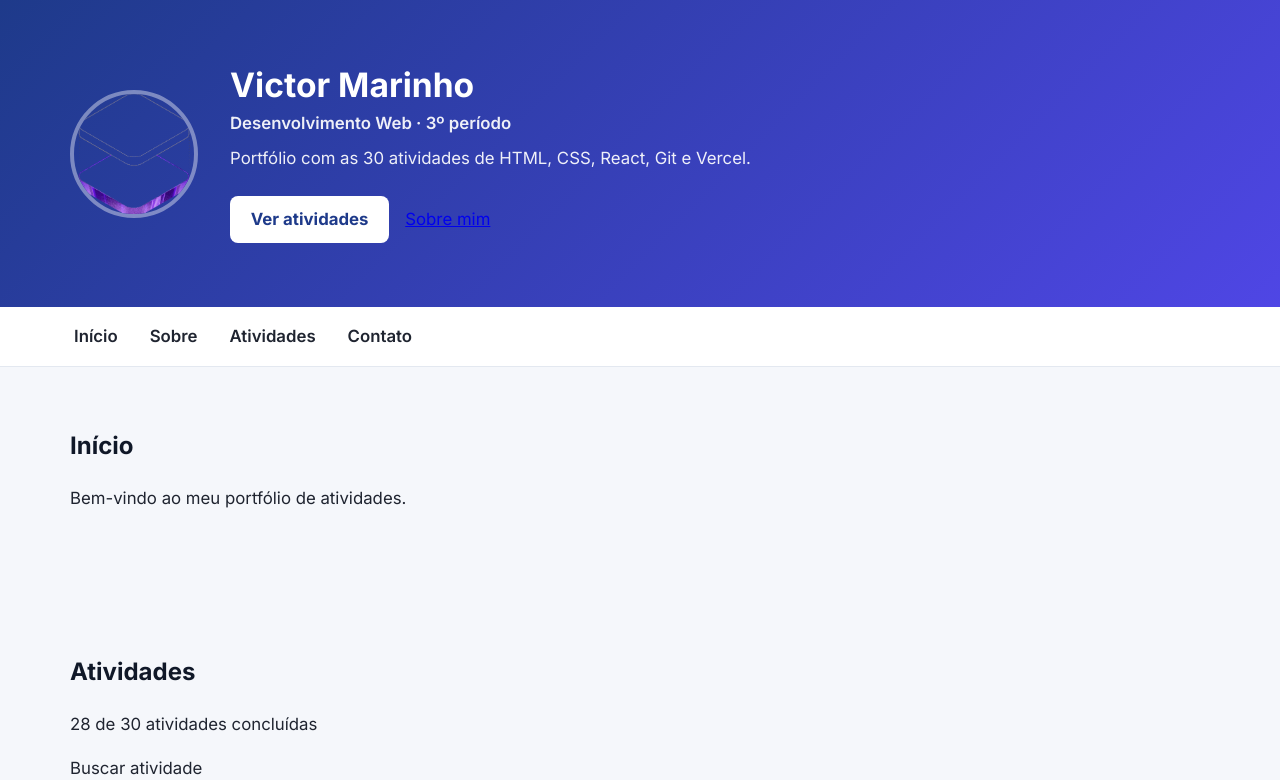
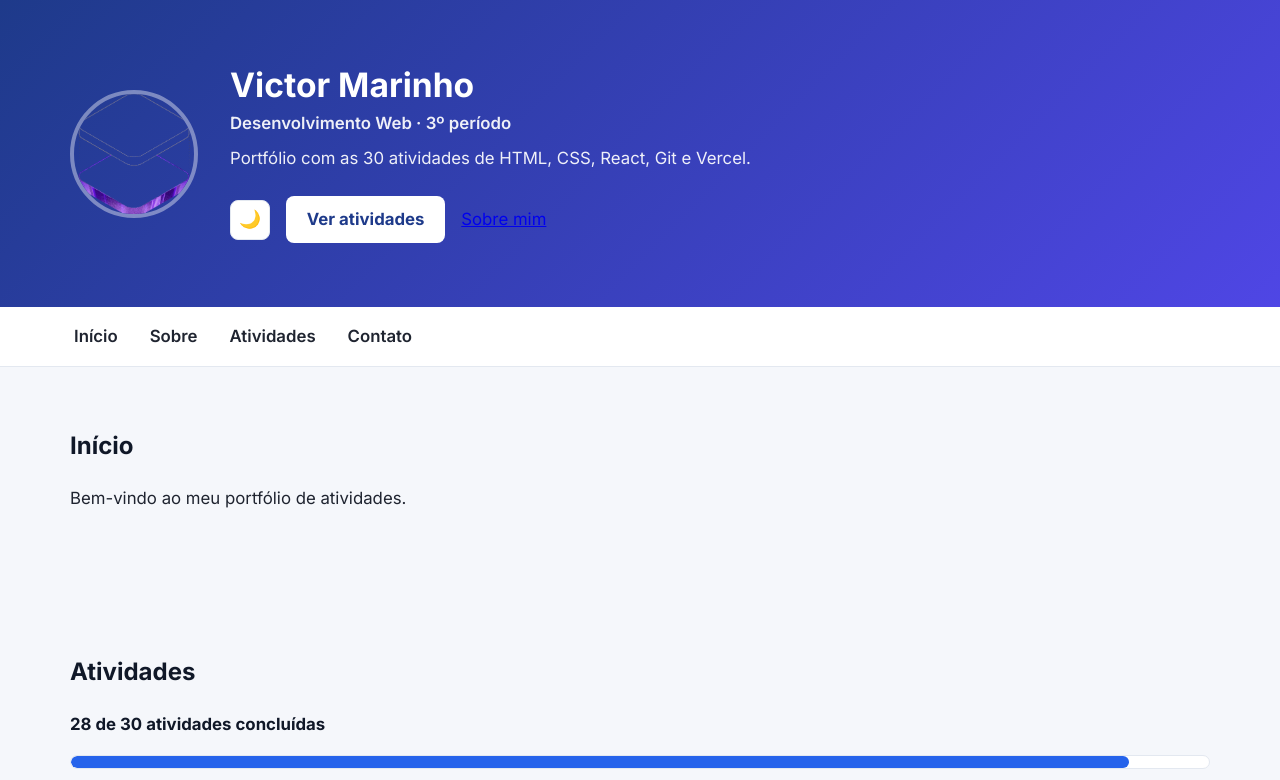
Before and after one commit to Marinho2005/exercicio-faculdade, a React (Vite) app: page / in a window 1280 px wide. Shown: the top 780 px of the page. Built offline with nearby package versions, Linux system fonts and the light colour scheme.

Commit message:
feat: alternar tema claro e escuro com botao e localStorage

```diff
--- a/src/components/Cabecalho.tsx
+++ b/src/components/Cabecalho.tsx
@@ -1,4 +1,5 @@
 import hero from '../assets/hero.png'
+import TemaBotao from './TemaBotao'
 
 function Cabecalho() {
   return (
@@ -16,6 +17,7 @@ function Cabecalho() {
             Portfólio com as 30 atividades de HTML, CSS, React, Git e Vercel.
           </p>
           <div className="grupo-botoes">
+            <TemaBotao />
             <a className="botao" href="#atividades">
               Ver atividades
             </a>
--- a/src/components/ContadorProgresso.tsx
+++ b/src/components/ContadorProgresso.tsx
@@ -4,10 +4,26 @@ interface PropsContadorProgresso {
 }
 
 function ContadorProgresso({ total, concluidas }: PropsContadorProgresso) {
+  /* porcentagem derivada; nenhum valor foi guardado nem estimado */
+  const porcentagem = total === 0 ? 0 : Math.round((concluidas / total) * 100)
+
   return (
-    <p className="contador-progresso">
-      {concluidas} de {total} atividades concluídas
-    </p>
+    <div className="progresso">
+      <p className="progresso-texto">
+        {concluidas} de {total} atividades concluídas
+      </p>
+      <div
+        className="progresso-barra"
+        role="progressbar"
+        aria-label="Progresso das atividades"
+        aria-valuemin={0}
+        aria-valuemax={total}
+        aria-valuenow={concluidas}
+        aria-valuetext={`${concluidas} de ${total} concluídas (${porcentagem}%)`}
+      >
+        <span className="progresso-preenchimento" style={{ width: `${porcentagem}%` }} />
+      </div>
+    </div>
   )
 }
 
--- /dev/null
+++ b/src/components/TemaBotao.tsx
@@ -0,0 +1,34 @@
+import { useEffect, useState } from 'react'
+
+type Tema = 'claro' | 'escuro'
+
+function TemaBotao() {
+  const [tema, setTema] = useState<Tema>(() => {
+    /* preferência inicial: tema salvo pelo usuário ou o do sistema (não chutei valor) */
+    const salvo = window.localStorage.getItem('tema')
+    if (salvo === 'claro' || salvo === 'escuro') return salvo
+    return window.matchMedia('(prefers-color-scheme: dark)').matches ? 'escuro' : 'claro'
+  })
+
+  /* aplicar e persistir: não há sessão sem efeito; padrão respeitado */
+  useEffect(() => {
+    document.documentElement.dataset.theme = tema
+    window.localStorage.setItem('tema', tema)
+  }, [tema])
+
+  const proximoTema: Tema = tema === 'claro' ? 'escuro' : 'claro'
+
+  return (
+    <button
+      className="tema-botao"
+      type="button"
+      aria-label={`Ativar tema ${proximoTema}`}
+      aria-pressed={tema === 'escuro'}
+      onClick={() => setTema(proximoTema)}
+    >
+      {tema === 'claro' ? '🌙' : '☀️'}
+    </button>
+  )
+}
+
+export default TemaBotao
--- a/src/styles/global.css
+++ b/src/styles/global.css
@@ -59,6 +59,39 @@
   --cor-rodape: #020617;
   --sombra: 0 1px 2px rgba(0, 0, 0, 0.35);
   --sombra-forte: 0 12px 28px -8px rgba(0, 0, 0, 0.55);
+}
+
+.tema-botao {
+  display: inline-flex;
+  align-items: center;
+  justify-content: center;
+  width: 2.5rem;
+  height: 2.5rem;
+  padding: 0;
+  background: var(--cor-superficie);
+  color: var(--cor-texto);
+  border: 1px solid var(--cor-borda);
+  border-radius: var(--raio-pequeno);
+  font-size: 1.1rem;
+  line-height: 1;
+  cursor: pointer;
+  transition: border-color 0.2s ease, color 0.2s ease;
+}
+
+.tema-botao:hover {
+  border-color: var(--cor-primaria);
+  color: var(--cor-primaria);
+}
+
+.tema-botao[aria-pressed='true'] {
+  background: var(--cor-primaria-suave);
+  border-color: var(--cor-primaria);
+  color: var(--cor-primaria-escura);
+}
+
+.tema-botao:focus-visible {
+  outline: 3px solid var(--cor-primaria);
+  outline-offset: 2px;
 }
 
 /* 3. Base e normalização */
@@ -398,6 +431,31 @@ section {
 .progresso-porcentagem {
   color: var(--cor-primaria);
   font-variant-numeric: tabular-nums;
+}
+
+.progresso-info {
+  display: flex;
+  align-items: baseline;
+  justify-content: space-between;
+  gap: var(--espaco-3);
+  flex-wrap: wrap;
+  margin-bottom: var(--espaco-2);
+}
+
+.progresso-barra {
+  height: 0.9rem;
+  background: var(--cor-superficie);
+  border: 1px solid var(--cor-borda);
+  border-radius: 999px;
+  overflow: hidden;
+}
+
+.progresso-preenchimento {
+  display: block;
+  height: 100%;
+  background: var(--cor-primaria);
+  border-radius: inherit;
+  transition: width 0.3s ease;
 }
 
 /* 10. Filtros e busca */
```
